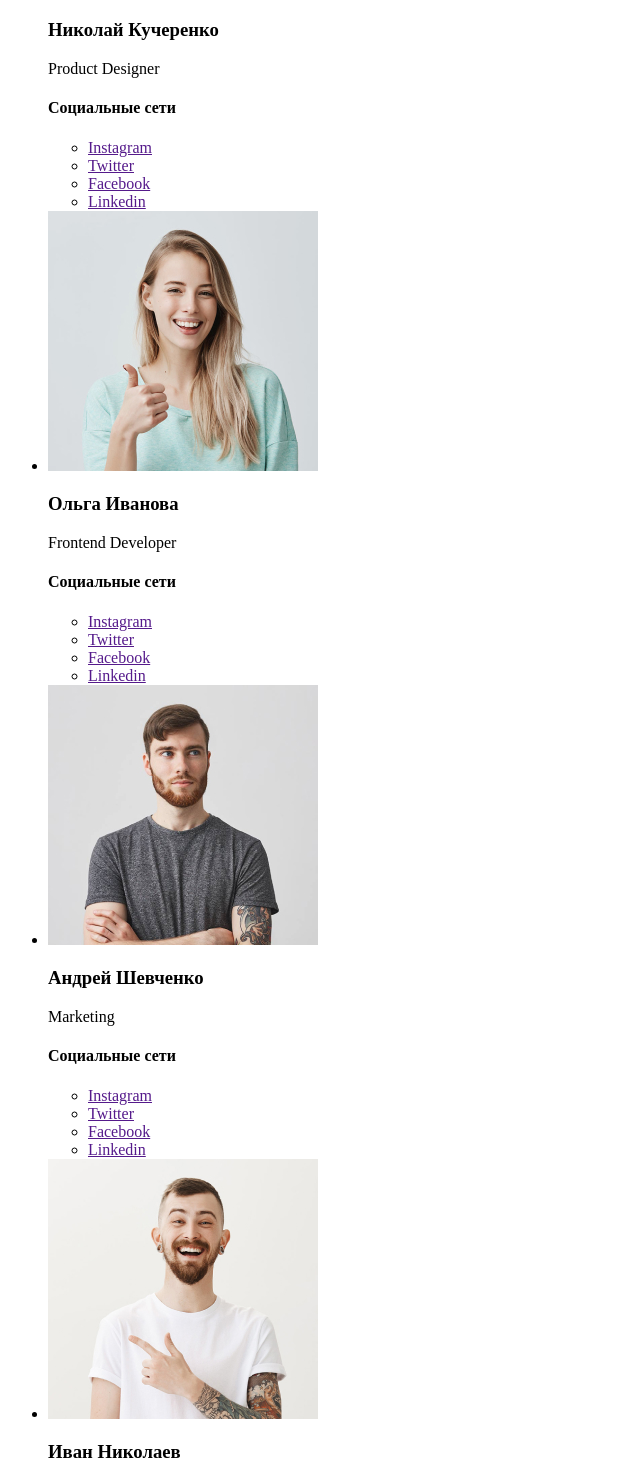
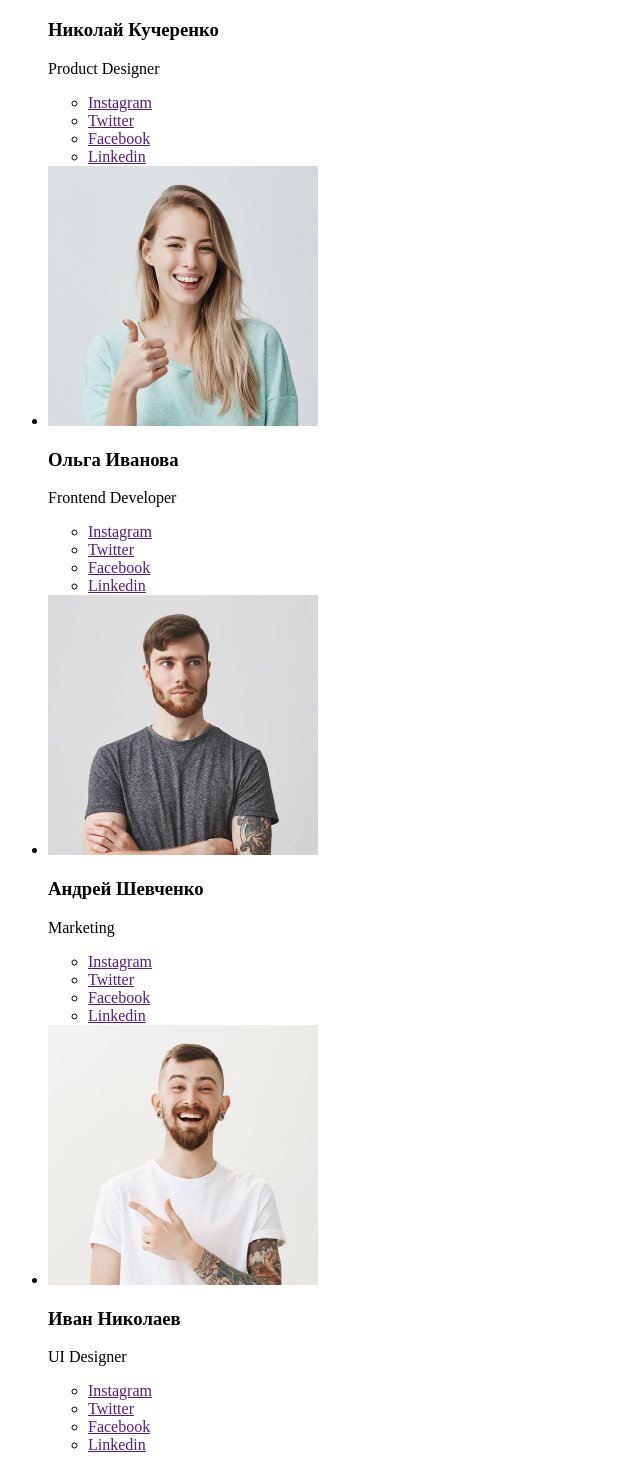
Before and after one commit to leness/goit-markup-hw-01, a plain HTML site: page index.html in a window 1280 px wide. Shown: the part 2414-3880 px from the top of the page, without its empty margins (0-640 px from the left). Drawn offline with Linux system fonts and the light colour scheme.

Commit message:
Замечания исправлены после валидатора

```diff
--- a/index.html
+++ b/index.html
@@ -96,64 +96,58 @@
         </li>
       </ul>
     </section>
+
+    <!--команда-->
     <section>
-      <!--команда-->
       <h2>Наша команда</h2>
+
       <ul>
         <li>
           <img src="./images/imgfoto.jpg" alt="" width="270" height="260" />
           <h3>Николай Кучеренко</h3>
           <p>Product Designer</p>
-          <section>
-            <h4>Социальные сети</h4>
           <ul>
             <li><a href="" aria-label="Ссылка на Instagram">Instagram</a></li>
             <li><a href="" aria-label="Ссылка на Twitter">Twitter</a></li>
             <li><a href="" aria-label="Ссылка на Facebook">Facebook</a></li>
             <li><a href="" aria-label="Ссылка на Linkedin">Linkedin</a></li>
           </ul>
-          </section>
         </li>
+
         <li>
           <img src="./images/img(1)foto.jpg" alt="" width="270" height="260" />
           <h3>Ольга Иванова</h3>
           <p>Frontend Developer</p>
-          <section>
-            <h4>Социальные сети</h4>
           <ul>
             <li><a href="" aria-label="Ссылка на Instagram">Instagram</a></li>
             <li><a href="" aria-label="Ссылка на Twitter">Twitter</a></li>
             <li><a href="" aria-label="Ссылка на Facebook">Facebook</a></li>
             <li><a href="" aria-label="Ссылка на Linkedin">Linkedin</a></li>
           </ul>
-          </section>
         </li>
+
         <li>
           <img src="./images/img(2)foto.jpg" alt="" width="270" height="260" />
           <h3>Андрей Шевченко</h3>
           <p>Marketing</p>
-          <section>
-            <h4>Социальные сети</h4>
           <ul>
             <li><a href="" aria-label="Ссылка на Instagram">Instagram</a></li>
             <li><a href="" aria-label="Ссылка на Twitter">Twitter</a></li>
             <li><a href="" aria-label="Ссылка на Facebook">Facebook</a></li>
             <li><a href="" aria-label="Ссылка на Linkedin">Linkedin</a></li>
           </ul>
-          </section>
         </li>
+
         <li>
           <img src="./images/img(3)foto.jpg" alt="" width="270" height="260" />
           <h3>Иван Николаев</h3>
           <p>UI Designer</p>
-          <section>
           <ul>
             <li><a href="" aria-label="Ссылка на Instagram">Instagram</a></li>
             <li><a href="" aria-label="Ссылка на Twitter">Twitter</a></li>
             <li><a href="" aria-label="Ссылка на Facebook">Facebook</a></li>
             <li><a href="" aria-label="Ссылка на Linkedin">Linkedin</a></li>
           </ul>
-          </section>
         </li>
       </ul>
     </section>
@@ -197,7 +191,6 @@
         <a href="tel:+380991111111">+38 099 111 11 11</a>
       </address>
 
-      <section>
       <b>присоединяйтесь</b>
       <ul>
         <li><a href="" aria-label="Ссылка на Instagram">Instagram</a></li>
@@ -205,7 +198,6 @@
         <li><a href="" aria-label="Ссылка на Facebook">Facebook</a></li>
         <li><a href="" aria-label="Ссылка на Linkedin">Linkedin</a></li>
       </ul>
-      </section>
     </footer>
   </body>
 </html>
```
Lines whose indentation alone changed are shown as unchanged.
